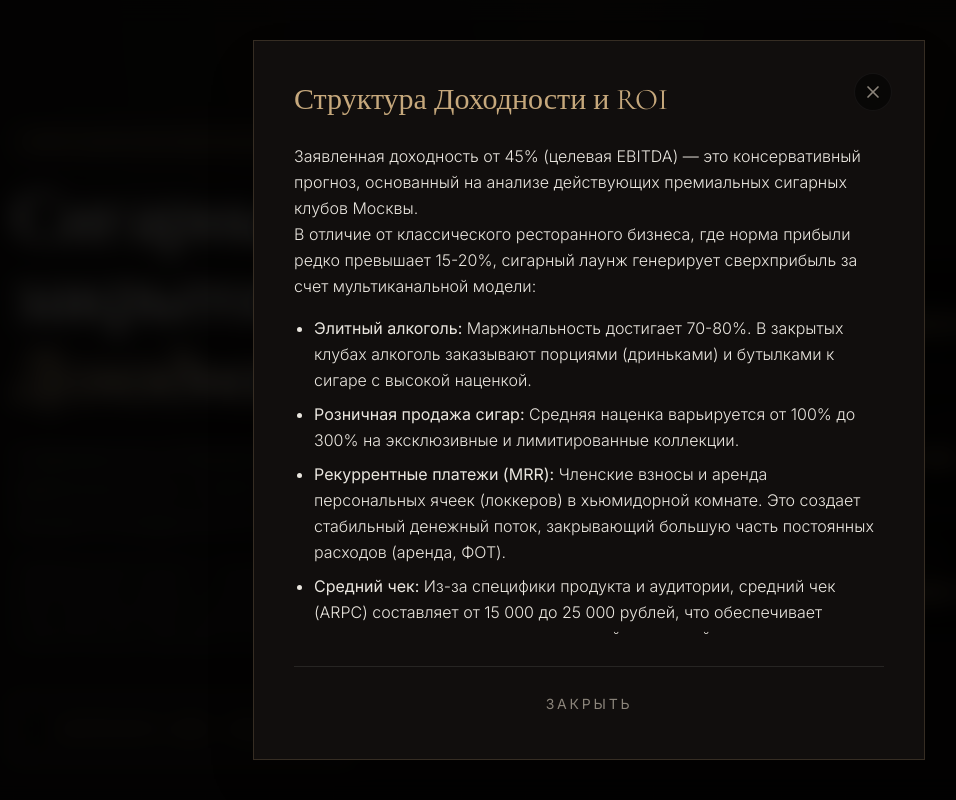
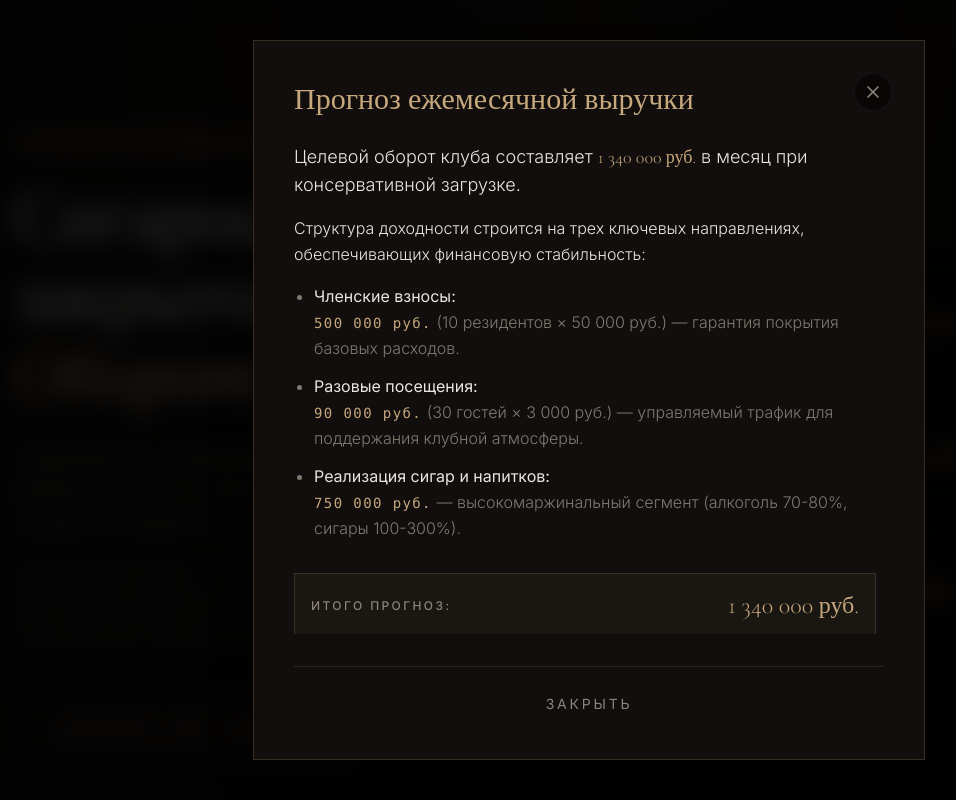
Before and after one commit to ylevin1989/cigar-club-invest, a React (Vite) app: page /invest in a window 1280 px wide. Both pictures are taken after a click on the button "Подробнее о доходности". Shown: the top 800 px of the page, without its empty margins (51-1007 px from the left). Built offline with nearby package versions, Linux system fonts and the light colour scheme.

Commit message:
update hero financial numbers, add canvas pdf, remove pitch form

```diff
--- a/package.json
+++ b/package.json
@@ -14,6 +14,7 @@
     "clsx": "^2.1.1",
     "framer-motion": "^12.34.3",
     "lucide-react": "^0.575.0",
+    "pdfkit": "^0.17.2",
     "react": "^19.2.0",
     "react-dom": "^19.2.0",
     "react-router-dom": "^7.13.1",
--- a/src/components/invest/InvestHero.tsx
+++ b/src/components/invest/InvestHero.tsx
@@ -5,7 +5,7 @@ import Modal from '../ui/Modal';
 
 const counters = [
   { label: 'Ниша', value: 'Премиум-досуг' },
-  { label: 'Целевая окупаемость', value: '14–18 мес.' },
+  { label: 'Оборот', value: '1.34М руб/мес' },
   { label: 'Аудитория', value: 'Деловая элита' },
 ];
 
@@ -42,7 +42,7 @@ export default function InvestHero() {
               transition={{ duration: 1, delay: 0.2, ease: [0.16, 1, 0.3, 1] }}
             >
               Сигарный клуб закрытого типа. <br />
-              <span className="italic font-light text-gradient-gold">Доходность от 45%</span>
+              <span className="italic font-light text-gradient-gold">Оборот 1.34М руб/мес</span>
               <button
                 onClick={() => setIsModalOpen(true)}
                 className="inline-flex items-center justify-center ml-4 align-middle text-brand-gold/70 hover:text-brand-gold transition-colors bg-brand-gold/10 rounded-full p-2"
@@ -104,23 +104,32 @@ export default function InvestHero() {
       <Modal
         isOpen={isModalOpen}
         onClose={() => setIsModalOpen(false)}
-        title="Структура Доходности и ROI"
+        title="Прогноз ежемесячной выручки"
       >
-        <p>
-          Заявленная доходность от 45% (целевая EBITDA) — это консервативный прогноз, основанный на анализе действующих премиальных сигарных клубов Москвы.
+        <p className="text-brand-light mb-4 text-lg">
+          Целевой оборот клуба составляет <span className="text-brand-gold font-serif">1 340 000 руб.</span> в месяц при консервативной загрузке.
         </p>
-        <p>
-          В отличие от классического ресторанного бизнеса, где норма прибыли редко превышает 15-20%, сигарный лаунж генерирует сверхприбыль за счет мультиканальной модели:
+        <p className="mb-4">
+          Структура доходности строится на трех ключевых направлениях, обеспечивающих финансовую стабильность:
         </p>
-        <ul className="list-disc pl-5 space-y-2 mt-4">
-          <li><strong>Элитный алкоголь:</strong> Маржинальность достигает 70-80%. В закрытых клубах алкоголь заказывают порциями (дриньками) и бутылками к сигаре с высокой наценкой.</li>
-          <li><strong>Розничная продажа сигар:</strong> Средняя наценка варьируется от 100% до 300% на эксклюзивные и лимитированные коллекции.</li>
-          <li><strong>Рекуррентные платежи (MRR):</strong> Членские взносы и аренда персональных ячеек (локкеров) в хьюмидорной комнате. Это создает стабильный денежный поток, закрывающий большую часть постоянных расходов (аренда, ФОТ).</li>
-          <li><strong>Средний чек:</strong> Из-за специфики продукта и аудитории, средний чек (ARPC) составляет от 15 000 до 25 000 рублей, что обеспечивает высокую выручку даже при умеренной или низкой посадке.</li>
+        <ul className="list-disc pl-5 space-y-3 mt-4 text-brand-muted/90">
+          <li>
+            <strong className="text-brand-light font-normal text-base">Членские взносы:</strong><br />
+            <span className="text-brand-gold font-mono text-sm tracking-widest">500 000 руб.</span> (10 резидентов × 50 000 руб.) — гарантия покрытия базовых расходов.
+          </li>
+          <li>
+            <strong className="text-brand-light font-normal text-base">Разовые посещения:</strong><br />
+            <span className="text-brand-gold font-mono text-sm tracking-widest">90 000 руб.</span> (30 гостей × 3 000 руб.) — управляемый трафик для поддержания клубной атмосферы.
+          </li>
+          <li>
+            <strong className="text-brand-light font-normal text-base">Реализация сигар и напитков:</strong><br />
+            <span className="text-brand-gold font-mono text-sm tracking-widest">750 000 руб.</span> — высокомаржинальный сегмент (алкоголь 70-80%, сигары 100-300%).
+          </li>
         </ul>
-        <p className="mt-6">
-          Такая структура доходов гарантирует высокую устойчивость бизнеса и позволяет прогнозировать окупаемость начальных инвестиций в срок <strong>от 14 до 18 месяцев</strong> при консервативном сценарии развития.
-        </p>
+        <div className="mt-8 p-4 bg-brand-gold/5 border border-brand-gold/20 flex justify-between items-center">
+          <span className="uppercase tracking-[0.2em] text-xs font-medium text-brand-muted">Итого прогноз:</span>
+          <span className="font-serif text-2xl text-brand-gold">1 340 000 руб.</span>
+        </div>
       </Modal>
     </>
   );
```
Also changed, not shown: src/components/invest/PitchContact.tsx (+24 -62 lines), 2 other files (tests, documents, lock files or other folders).
